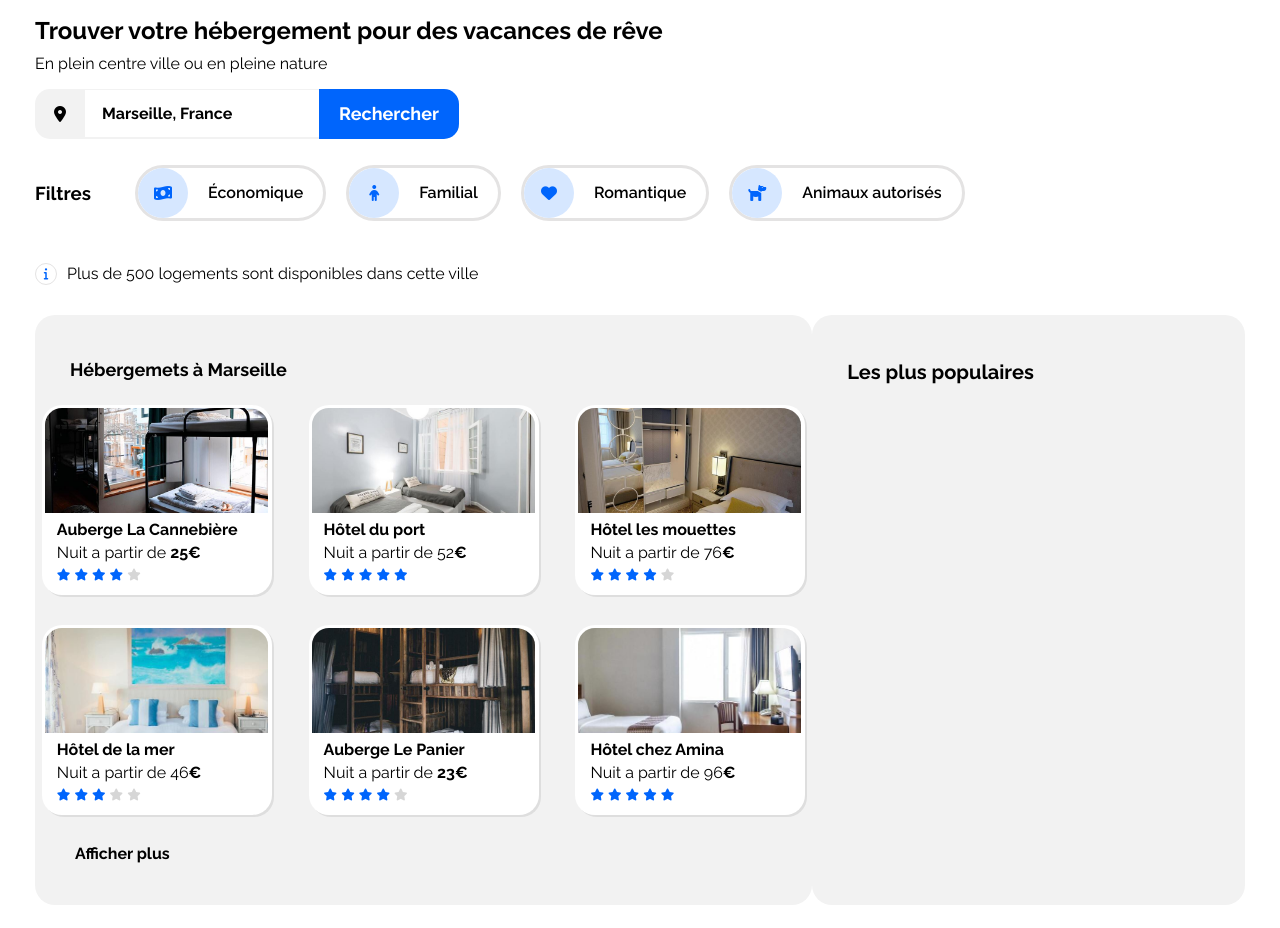
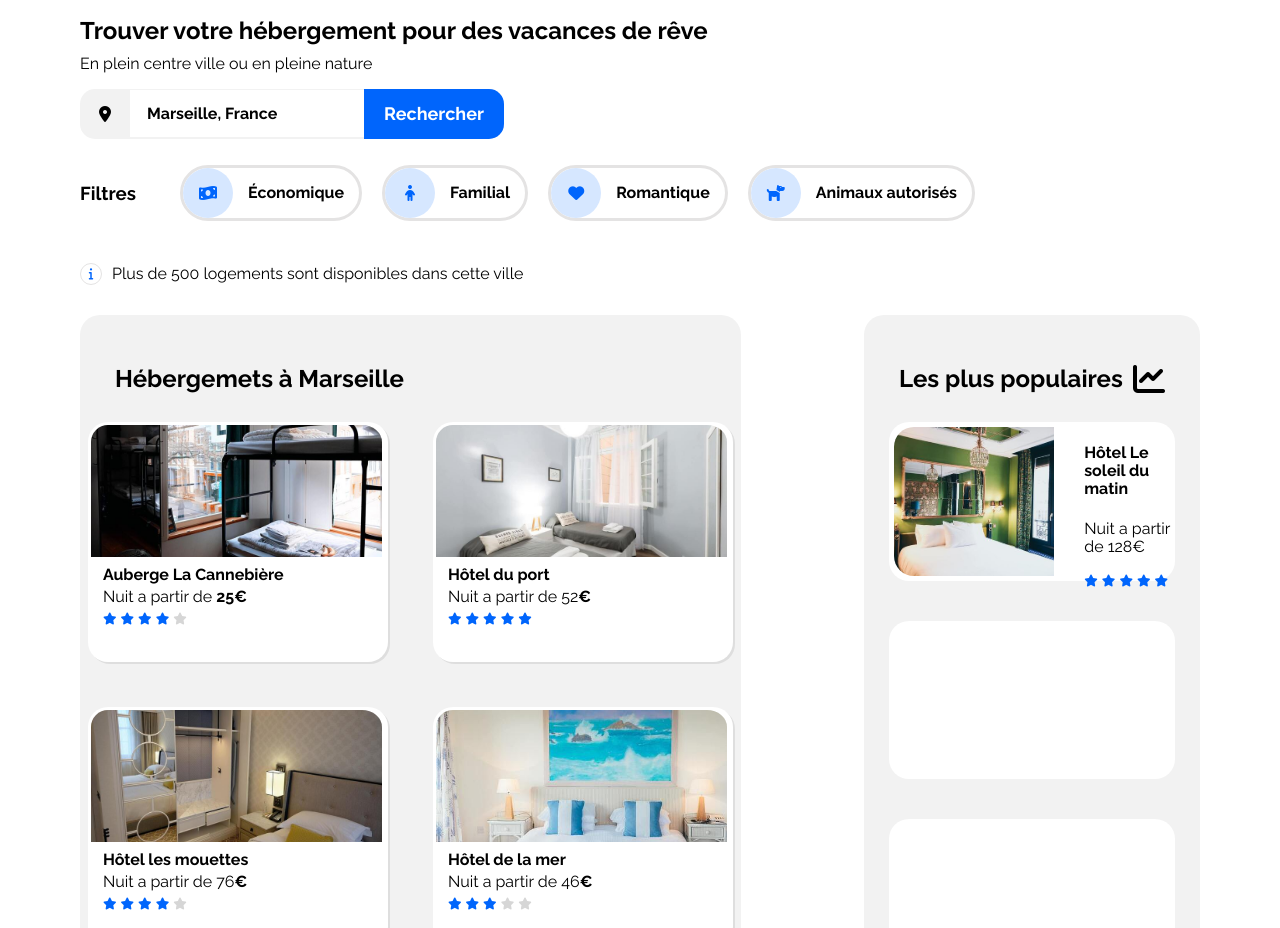
Before and after one commit to Chris99Dev/P2_Booki_CF, a plain HTML site: page index.html in a window 1280 px wide. Shown: the part 103-1031 px from the top of the page. Drawn offline with Linux system fonts and the light colour scheme.

Commit message:
Heberg n Activities Update
- Changing size of Heberg Block
- Adding card on Activities
- Sizing and update of the margin global

```diff
--- a/CSS/style.css
+++ b/CSS/style.css
@@ -13,7 +13,7 @@ html, body {
     justify-content: space-between;
     align-content: center;
     align-items: center;
-    margin: 0 35px 0 35px;
+    margin: 0 80px 0 80px;
 }
 
 .logo img{
@@ -56,7 +56,7 @@ html, body {
 
 /* Main */
 #banner {
-    margin: 0 35px 0 35px;
+    margin: 0 80px 0 80px;
 }
 
 #banner h2 {
@@ -177,8 +177,8 @@ html, body {
  }
 
  .filtre-btn span {
-     font-weight: 600;
-     margin: 0 20px 0 20px;
+     font-weight: bold;
+     margin: 0 15px 0 15px;
  }
 
  /* info bar */
@@ -206,22 +206,22 @@ html, body {
 
 /* hebergement */
 #principal {
-    margin: 30px 35px 0 35px;
+    margin: 30px 80px 0 80px;
     display: flex;
     flex-direction: row;
     justify-content: space-between;
+    height: 755px;
 }
 
 #hebergements {
     border-radius: 20px;
     background-color: #f2f2f2;
-    width: 880px;
-    height: 590px;
+    width: 59%;
+    height: 100%;
 }
 
 #hebergements h2 {
     font-weight: bold;
-    font-size: 18px;
     padding: 30px 35px 10px 35px;
 }
 
@@ -231,17 +231,17 @@ html, body {
     justify-items: center;
     flex-wrap: wrap;
     align-items: center;
-    justify-content: space-evenly;
+    justify-content: center;
     width: 100%;
     height: auto;
-    gap: 30px;
+    gap: 45px;
 }
 
 .card-marseille {
     background-color: #fff;
     border-radius: 20px;
-    width: 230px;
-    height: 190px;
+    width: 300px;
+    height: 240px;
     box-shadow: rgba(0, 0, 0, 0.082) 2px 2px;
     transition: all 0.3s ease;
 }
@@ -277,7 +277,7 @@ html, body {
     font-weight: bold;
 }
 
-.rating {
+.rating-heberg {
     width: 100%;
     margin: 4px 0 2px 15px;
 }
@@ -291,32 +291,72 @@ html, body {
 }
 
 .more {
-    margin: 30px 0 30px 40px;
+    margin: 45px 0 30px 40px;
 }
 
 .more a{
     text-decoration: none;
     color: #000;
     font-weight: bold;
+    font-size: 20px;
+}
+
+.more a:hover {
+    text-decoration: underline;
 }
 
 /* Side Populaires */
 #populaires {
     background-color: #f2f2f2;
     border-radius: 20px;
-    width: 490px;
-    height: 590px;
+    width: 30%;
+    height: auto;
+    overflow: hidden;
 }
 
-#populaires h2 {
+.pop-title {
+    display: flex;
+    flex-direction: row;
+    display: flex;
+    flex-direction: row;
+    justify-content: space-between;
+    align-items: center;
+    padding: 30px 35px 10px 35px;
+}
+
+.pop-title h2 {
     font-weight: bold;
-    font-size: 20px;
-    padding: 30px 35px 10px 35px;
 }
 
 /* Activites Section */
 #activites {
     margin: 30px 35px 0 35px;
+}
+
+.pop-list {
+    display: flex;
+    flex-direction: column;
+    height: 100%;
+    gap: 40px;
+    align-content: space-between;
+    align-items: center;
+    overflow: auto;
+}
+
+.pop-card {
+    height: 21%;
+    width: 85%;
+    border-radius: 20px;
+    background-color: #fff;
+    display: flex;
+    flex-direction: row;
+}
+
+.pop-card img {
+    border-radius: 20px 0 0 20px;
+    margin: 5px 30px 5px 5px;
+    width: 160px;
+    object-fit: cover;
 }
 
 /*
--- a/index.html
+++ b/index.html
@@ -80,7 +80,7 @@
                         <div class="card-pres">
                             <h4>Auberge La Cannebière</h4>
                             <p>Nuit a partir de <span>25€</span></p>
-                            <div class="rating">
+                            <div class="rating-heberg">
                                 <i class="fas fa-star fa-xs rateup"></i>
                                 <i class="fas fa-star fa-xs rateup"></i>
                                 <i class="fas fa-star fa-xs rateup"></i>
@@ -95,7 +95,7 @@
                         <div class="card-pres">
                             <h4>Hôtel du port</h4>
                             <p>Nuit a partir de 52<span>€</span></p>
-                            <div class="rating">
+                            <div class="rating-heberg">
                                 <i class="fas fa-star fa-xs rateup"></i>
                                 <i class="fas fa-star fa-xs rateup"></i>
                                 <i class="fas fa-star fa-xs rateup"></i>
@@ -110,7 +110,7 @@
                         <div class="card-pres">
                             <h4>Hôtel les mouettes</h4>
                             <p>Nuit a partir de 76<span>€</span></p>
-                            <div class="rating">
+                            <div class="rating-heberg">
                                 <i class="fas fa-star fa-xs rateup"></i>
                                 <i class="fas fa-star fa-xs rateup"></i>
                                 <i class="fas fa-star fa-xs rateup"></i>
@@ -125,7 +125,7 @@
                         <div class="card-pres">
                             <h4>Hôtel de la mer</h4>
                             <p>Nuit a partir de 46<span>€</span></p>
-                            <div class="rating">
+                            <div class="rating-heberg">
                                 <i class="fas fa-star fa-xs rateup"></i>
                                 <i class="fas fa-star fa-xs rateup"></i>
                                 <i class="fas fa-star fa-xs rateup"></i>
@@ -140,7 +140,7 @@
                         <div class="card-pres">
                             <h4>Auberge Le Panier</h4>
                             <p>Nuit a partir de <span>23€</span></p>
-                            <div class="rating">
+                            <div class="rating-heberg">
                                 <i class="fas fa-star fa-xs rateup"></i>
                                 <i class="fas fa-star fa-xs rateup"></i>
                                 <i class="fas fa-star fa-xs rateup"></i>
@@ -155,7 +155,7 @@
                         <div class="card-pres">
                             <h4>Hôtel chez Amina</h4>
                             <p>Nuit a partir de 96<span>€</span></p>
-                            <div class="rating">
+                            <div class="rating-heberg">
                                 <i class="fas fa-star fa-xs rateup"></i>
                                 <i class="fas fa-star fa-xs rateup"></i>
                                 <i class="fas fa-star fa-xs rateup"></i>
@@ -172,10 +172,24 @@
             </div>
 
             <div id="populaires">
-                <h2>Les plus populaires</h2>
+                <div class="pop-title">
+                    <h2>Les plus populaires</h2>
+                    <i class="fas fa-chart-line fa-2x"></i>
+                </div>
                 <div class="pop-list">
                     <div class="pop-card">
-
+                        <img src="./assets/hebergements/4_small/emile-guillemot-Bj_rcSC5XfE-unsplash.jpg" alt="">
+                        <div class="pop-pres">
+                            <h4>Hôtel Le soleil du matin</h4>
+                            <p>Nuit a partir de 128<span>€</span></p>
+                            <div class="rating-pop">
+                                <i class="fas fa-star fa-xs rateup"></i>
+                                <i class="fas fa-star fa-xs rateup"></i>
+                                <i class="fas fa-star fa-xs rateup"></i>
+                                <i class="fas fa-star fa-xs rateup"></i>
+                                <i class="fas fa-star fa-xs rateup"></i>
+                            </div>
+                        </div>
 
                     </div>
                     <div class="pop-card">
@@ -189,10 +203,11 @@
                 </div>
             </div>
         </section>
-
+        <!--
         <section id="activites">
             <h2>Activites a Marseille</h2>
-        </section>
+
+        </section> -->
     </main>
 
     <!--
```
